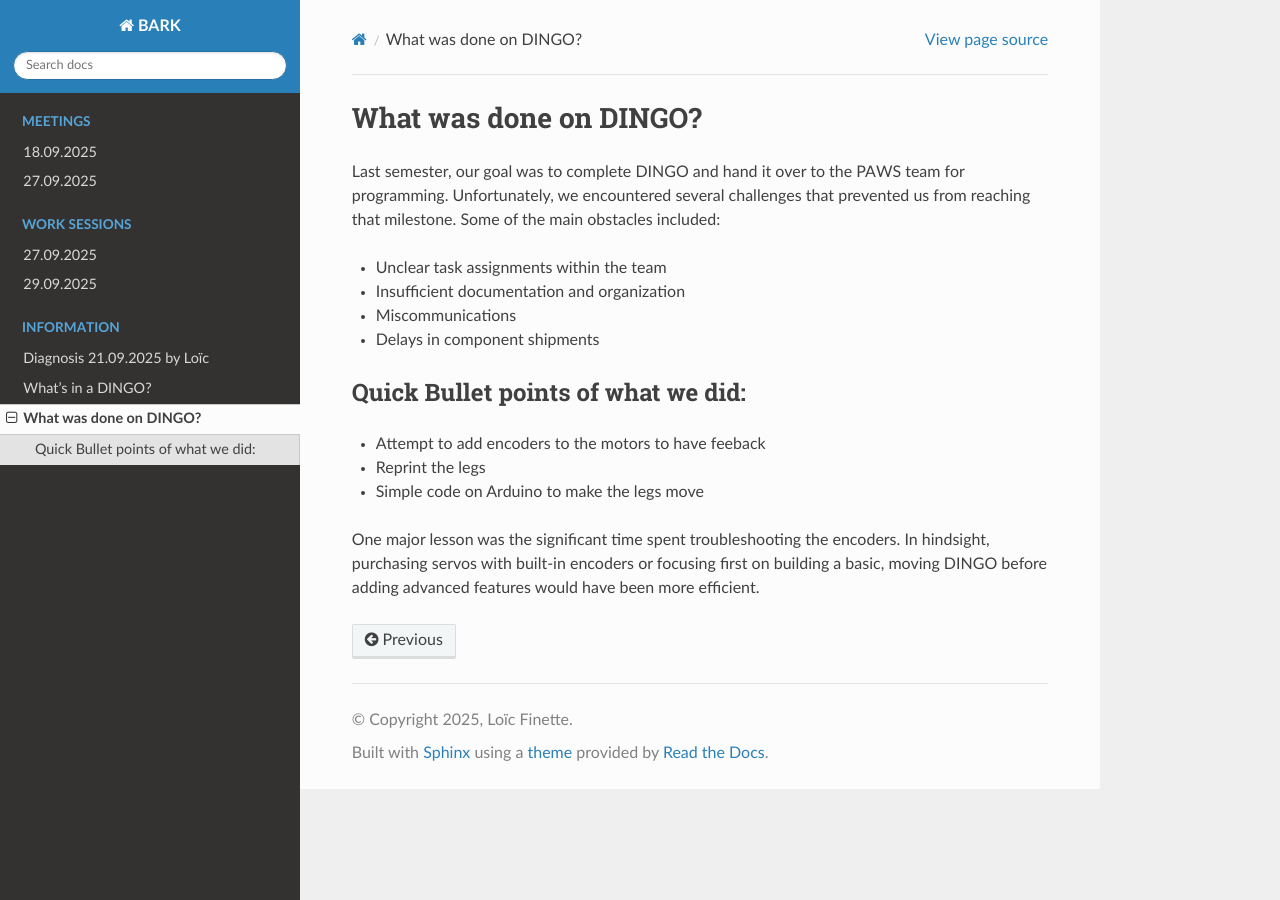
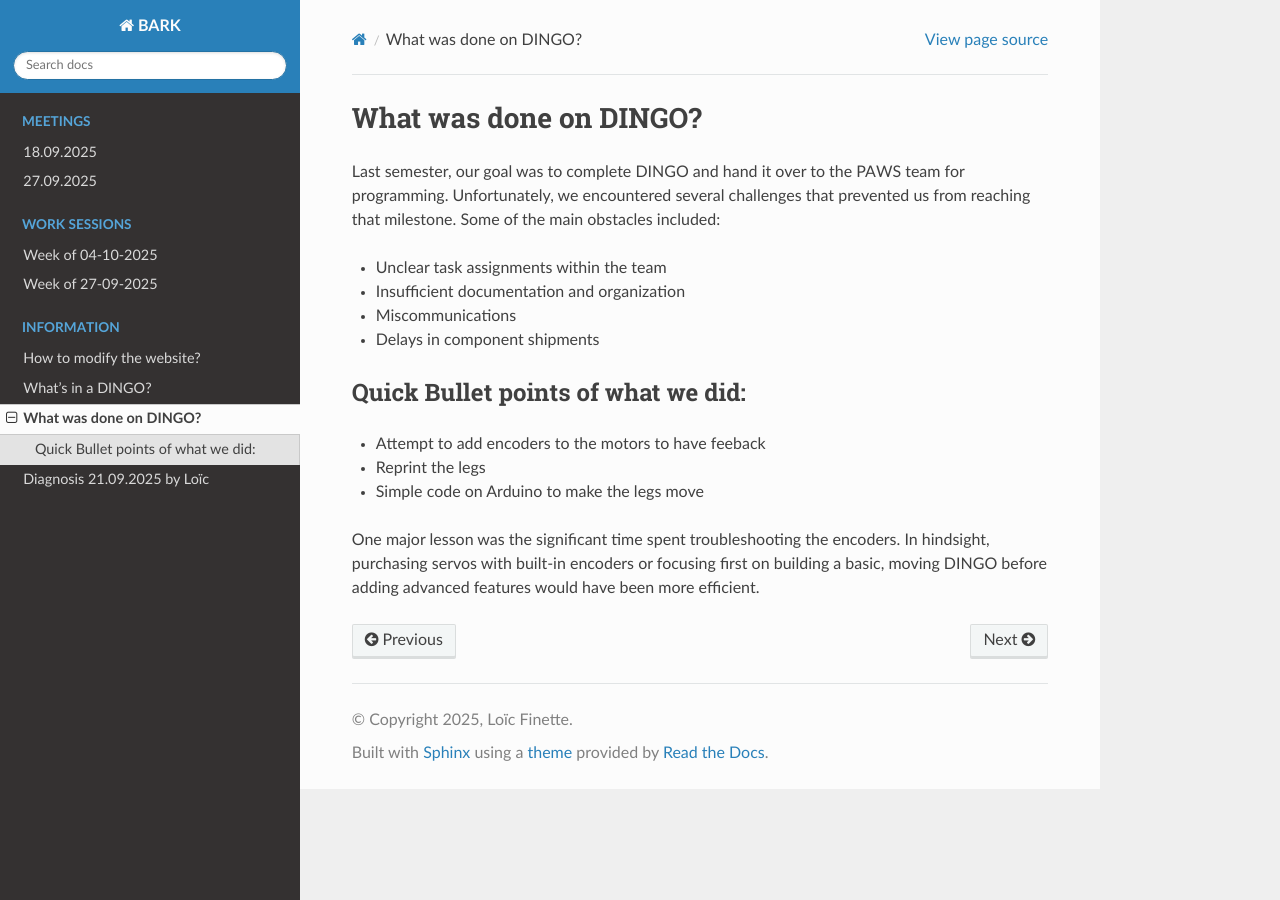
Before and after one commit to lolothecoder/BARK_Documentation, a Sphinx documentation site: the page built from docs/source/information/3_dingo_last_sem.rst, in a window 1280 px wide. Built offline with Sphinx 7.4.7 and the Read the Docs theme 3.1.0, drawn with Linux system fonts in a browser that asks for light colours.

Commit message:
added a how to modify website

```diff
--- a/docs/source/meetings/18-09-2025.rst
+++ b/docs/source/meetings/18-09-2025.rst
@@ -1,5 +1,5 @@
 18.09.2025
-===================================
+==========
 
 **TLDR**: Onboarding new members
 
--- /dev/null
+++ b/docs/source/meetings/27-09-2025.rst
@@ -0,0 +1,2 @@
+27.09.2025
+==========
--- a/docs/source/meetings/29-09-2025.rst
+++ /dev/null
@@ -1,2 +0,0 @@
-27.09.2025
-===================================
--- a/docs/source/work_sessions/27-09-2025.rst
+++ /dev/null
@@ -1,2 +0,0 @@
-27.09.2025
-===================================
--- a/docs/source/work_sessions/29-09-2025.rst
+++ /dev/null
@@ -1,2 +0,0 @@
-29.09.2025
-===================================
--- /dev/null
+++ b/docs/source/work_sessions/Week of 04-10-2025.rst
@@ -0,0 +1,2 @@
+Week of 04-10-2025
+==================
--- /dev/null
+++ b/docs/source/work_sessions/Week of 27-09-2025.rst
@@ -0,0 +1,2 @@
+Week of 27-09-2025
+==================
```
Also changed, not shown: docs/source/information/1_website.rst (added, +26 -0 lines), docs/source/assets/dingo/Wiring Diagram - communications.png (added), docs/source/assets/website/website_1.png (added), docs/source/assets/website/website_2.png (added), docs/source/assets/website/website_3.png (added), docs/source/assets/website/website_4.png (added), docs/source/information/2_dingo.rst (renamed from docs/source/information/dingo.rst), docs/source/information/3_dingo_last_sem.rst (line endings or trailing spaces), docs/source/information/4_diagnosis.rst (renamed from docs/source/information/diagnosis.rst).
